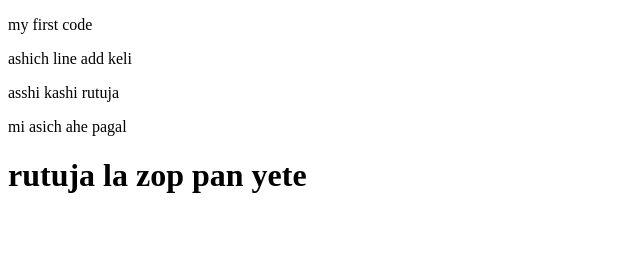
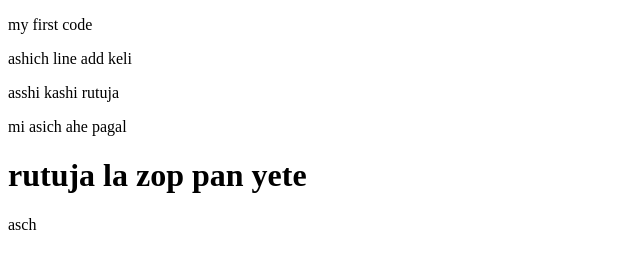
Before and after one commit to sameepnalawade/learningwithrutuja, a plain HTML site: page index.html in a window 1280 px wide. Shown: the full height of the page, 0-640 px from the left. Drawn offline with Linux system fonts and the light colour scheme.

Commit message:
Update index.html

```diff
--- a/index.html
+++ b/index.html
@@ -12,5 +12,6 @@
     <p>asshi kashi rutuja</p>
     <p>mi asich ahe pagal</p>
     <h1>rutuja la zop pan yete</h1>
+    <div>asch</div>
 </body>
 </html>
```
